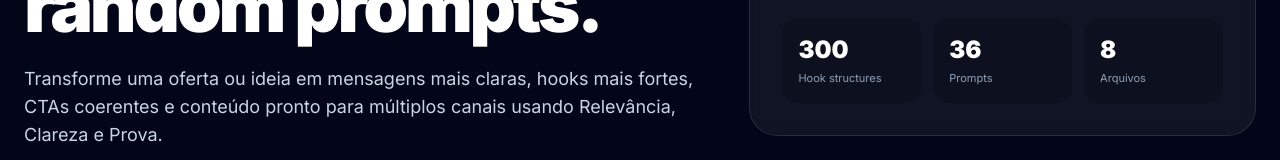
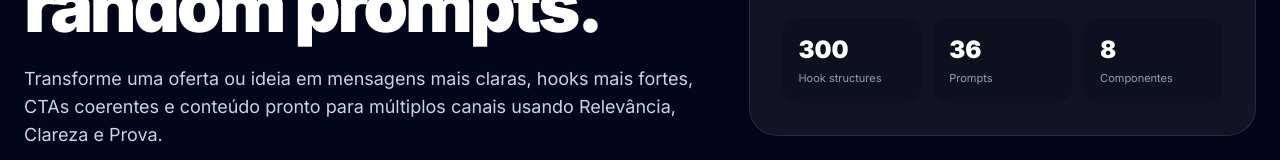
Before and after one commit to nexflowx-hub/novidades-digital, a Next.js app: page / in a window 1280 px wide. Shown: the part 438-598 px from the top of the page. Built offline with nearby package versions, Linux system fonts and the light colour scheme; no server answers.

Commit message:
docs: complete Conversion Content OS launch positioning
Aligns the public offer with protected web delivery and adds the coordinated product roadmap.

```diff
--- a/src/app/page.tsx
+++ b/src/app/page.tsx
@@ -33,7 +33,7 @@ export default function HomePage() {
               ))}
             </div>
             <div className="mt-8 grid grid-cols-3 gap-3">
-              {[["300", "Hook structures"], ["36", "Prompts"], ["8", "Arquivos"]].map(([value, label]) => (
+              {[["300", "Hook structures"], ["36", "Prompts"], ["8", "Componentes"]].map(([value, label]) => (
                 <div key={label} className="rounded-2xl bg-black/20 p-4">
                   <strong className="block text-2xl font-black">{value}</strong>
                   <span className="mt-1 block text-[11px] text-slate-400">{label}</span>
```
Also changed, not shown: 2 other files (tests, documents, lock files or other folders).
